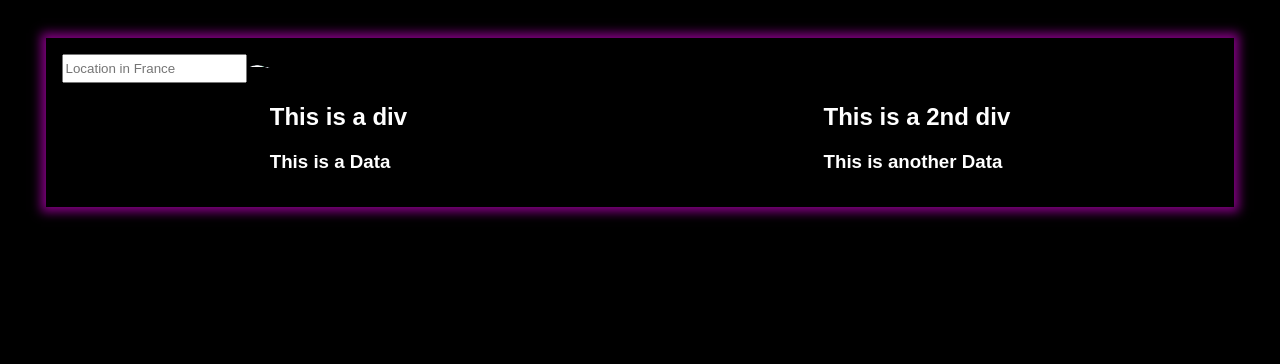
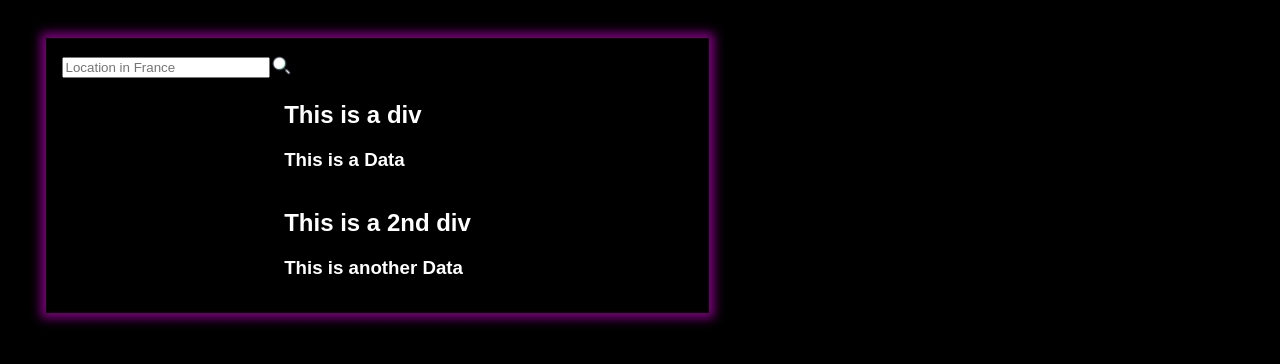
Before and after one commit to stellapln/front-end-imac2, a plain HTML site: page index.html in a window 1280 px wide. Drawn offline with Linux system fonts and the light colour scheme.

Commit message:
Update style.css

```diff
--- a/styles/style.css
+++ b/styles/style.css
@@ -1,26 +1,42 @@
 body {
 	background-color: black;
 	color: white;
-	font-family: arial;
+    font-family: arial;
+    justify-content: center;
+    align-items: center;
 }
 
 .big-block {
 	border:3px solid #000000;
 	margin: 3%;
 	padding: 1%;
-	box-shadow: 0px 0px 10px 5px purple;
+    box-shadow: 0px 0px 10px 5px purple;
+    width: 50%;
+    height: 50%;
+}
+
+.both-column {
+    display: inline-flex;
+    width: 100%;
+    height: 100%;
+    align-items: center;
+    justify-content: center;
 }
 
 .small-blocks {
-	display:flex;
+	display:grid;
 	justify-content: space-around;
 }
 
 #search-icon {
-	width: 10%;
-	height: 10%;
+    width: 10%;
 }
 
 .input-research {
-	display: flex;
+    display: inline-flex;
+    align-items: center;
 }
+
+#search-bar {
+    width: 50%;
+}
```
